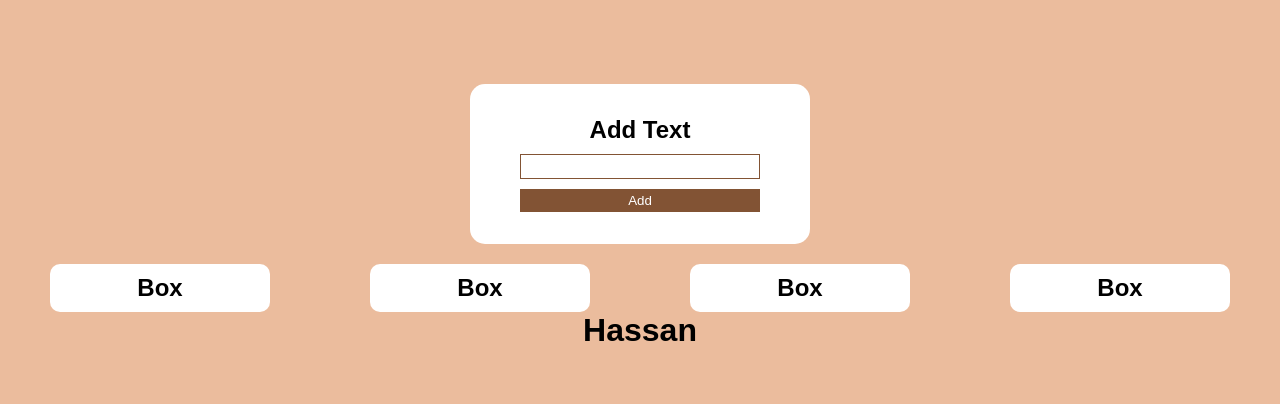
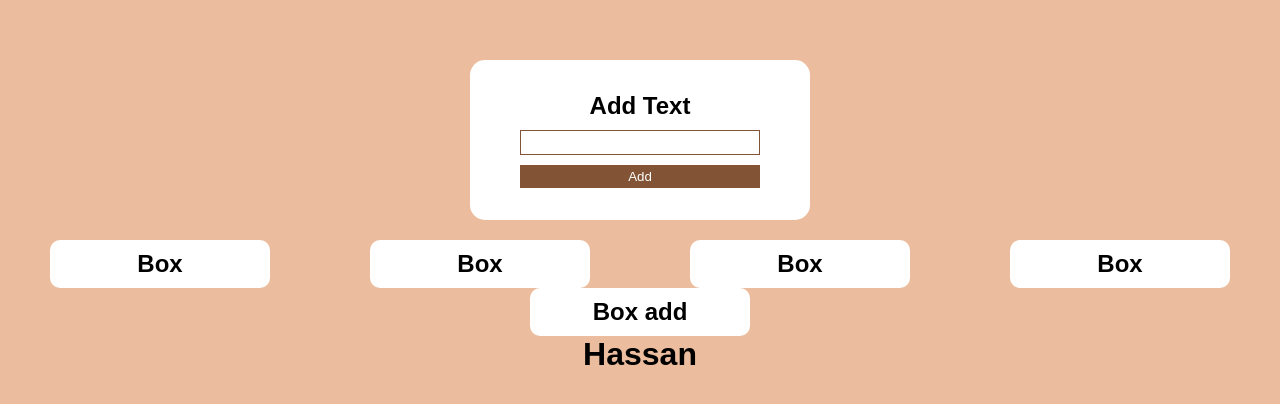
Before and after one commit to GOUSSAKA-MOHAMED/dropdown, a plain HTML site: page index.html in a window 1280 px wide. Shown: the part 184-588 px from the top of the page. Drawn offline with Linux system fonts and the light colour scheme.

Commit message:
Update index.html

```diff
--- a/index.html
+++ b/index.html
@@ -32,6 +32,9 @@
             <h2>Box</h2>
         </div>
     </div>
+    <div class="box">
+            <h2>Box add</h2>
+        </div>
     <h1>Hassan</h1>
     <script src="main.js"></script>
 </body>
```
